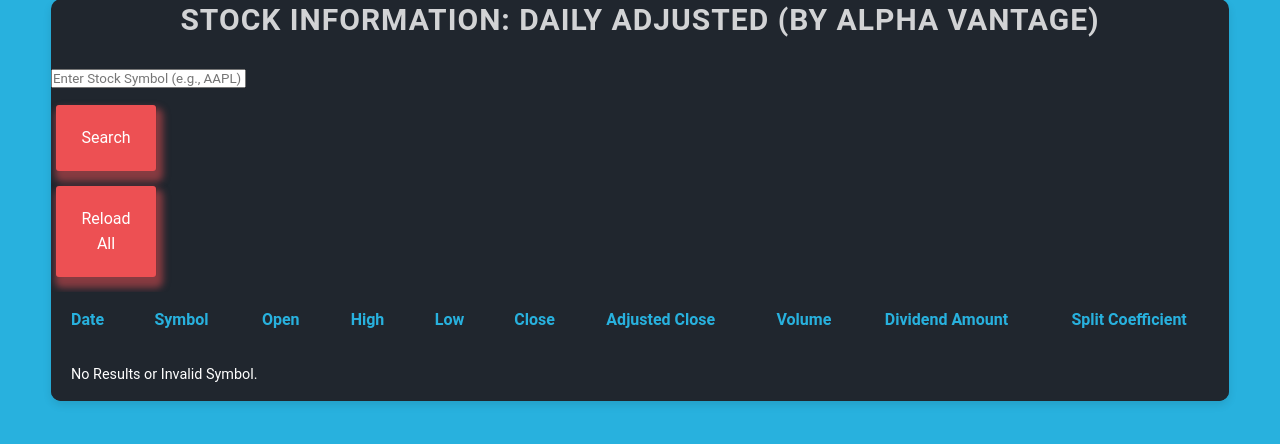
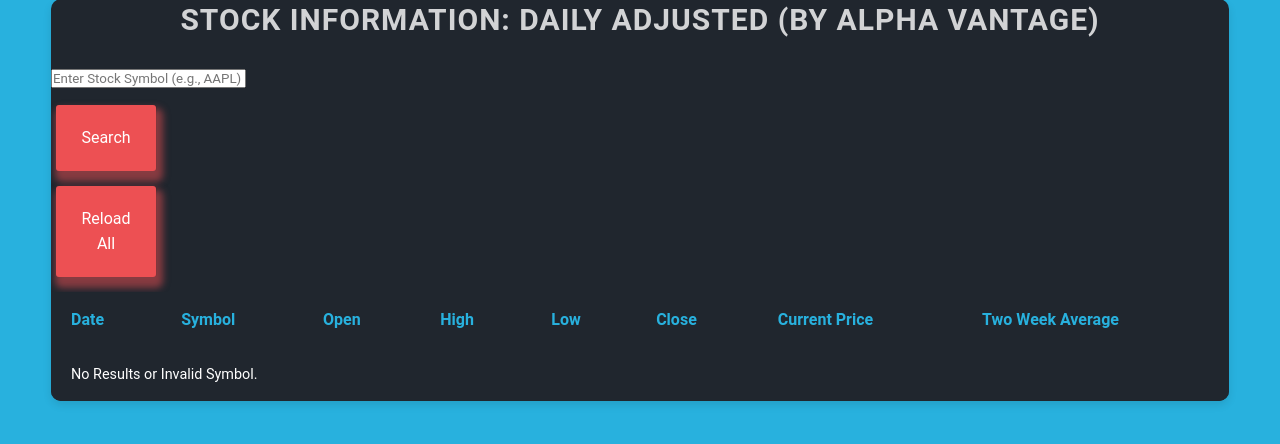
Before and after one commit to achen0329/StockOptions-OFFICIAL, a Flask app: template templates/index.html in a window 1280 px wide. Shown: the part 200-644 px from the top of the page. Run offline with Flask 3, Linux system fonts and the light colour scheme; the template is opened without the code that fills it, so the values that code supplies are empty.

Commit message:
Update method for market closing, calculate avg

```diff
--- a/app.py
+++ b/app.py
@@ -10,6 +10,36 @@
 available_stocks = ["PTON", "GME", "COIN", "ZM", "BYND", "AMC", "RBLX", "AAPL", "AMZN", "NVDA", "ACB", "SHOP", "NFLX", "DIS", "GOOG", "TSLA", "META", "MSFT"]
 
 # ... Keep the rest of the code as is, except for the class definition ...
+
+
+def get_stock_data_for_two_weeks(symbol):
+    base_url = 'https://www.alphavantage.co/query'
+    params = {
+        'function': 'TIME_SERIES_DAILY_ADJUSTED',
+        'symbol': symbol,
+        'apikey': ALPHA_VANTAGE_API_KEY,
+        'outputsize': 'full'  # Changed to 'full' to get more data
+    }
+    response = requests.get(base_url, params=params)
+
+    if response.status_code != 200:
+        raise AlphaVantageApiException(response.status_code)
+
+    data = response.json()
+    time_series = data.get('Time Series (Daily)', {})
+
+    # Sort the dates and get the last 10 trading days
+    sorted_dates = sorted(time_series.keys(), reverse=True)[:10]
+    last_10_days_data = [time_series[date] for date in sorted_dates]
+
+    return last_10_days_data
+
+def calculate_two_week_average(stock_data):
+    total = sum(float(day_data['4. close']) for day_data in stock_data)
+    average = total / len(stock_data)
+    return round(average, 2)
+
+
 def get_stock_data(symbol):
     base_url = 'https://www.alphavantage.co/query'
     params = {
@@ -24,28 +54,46 @@
         raise AlphaVantageApiException(response.status_code)
 
     data = response.json()
+    time_series = data.get('Time Series (Daily)', {})
 
-    # Calculate yesterday's date in YYYY-MM-DD format
-    yesterday = (datetime.now() - timedelta(days=1)).strftime('%Y-%m-%d')
+    # Function to get the last weekday
+    def get_last_weekday(date):
+        while date.weekday() > 4:  # Mon-Fri are 0-4
+            date -= timedelta(days=1)
+        return date
 
-    if 'Time Series (Daily)' in data and yesterday in data['Time Series (Daily)']:
-        daily_data = data['Time Series (Daily)'][yesterday]
-        # Flatten the data and add the symbol
+    last_weekday = get_last_weekday(datetime.now() - timedelta(days=1))
+
+    # Check for the last available data
+    while last_weekday.strftime('%Y-%m-%d') not in time_series:
+        last_weekday = get_last_weekday(last_weekday - timedelta(days=1))
+
+    last_date_str = last_weekday.strftime('%Y-%m-%d')
+    if last_date_str in time_series:
+        daily_data = time_series[last_date_str]
         flattened_data = {
-            'date': yesterday,
+            'date': last_date_str,
             'symbol': symbol,
-            'open': daily_data.get('1. open'),
-            'high': daily_data.get('2. high'),
-            'low': daily_data.get('3. low'),
-            'close': daily_data.get('4. close'),
-            'adjusted_close': daily_data.get('5. adjusted close'),  # Make sure the key matches the API response
-            'volume': daily_data.get('6. volume'),
-            'dividend_amount': daily_data.get('7. dividend amount'),  # Make sure the key matches the API response
-            'split_coefficient': daily_data.get('8. split coefficient')  # Make sure the key matches the API response
+            'open': round(float(daily_data.get('1. open')), 2),
+            'high': round(float(daily_data.get('2. high')), 2),
+            'low': round(float(daily_data.get('3. low')), 2),
+            'close': round(float(daily_data.get('4. close')), 2),
         }
+
+        # Now call get_stock_data_for_two_weeks to get data for the two-week average
+        two_weeks_data = get_stock_data_for_two_weeks(symbol)
+        current_price = round(float(two_weeks_data[0]['4. close']), 2)
+        two_week_average = round(calculate_two_week_average(two_weeks_data), 2)
+
+
+        # Now append the current price and two-week average to the flattened data
+        flattened_data['current_price'] = current_price
+        flattened_data['two_week_average'] = two_week_average
+
         return flattened_data
     else:
         return None
+
 
 
 @app.route('/', methods=['GET', 'POST'])
--- a/templates/index.html
+++ b/templates/index.html
@@ -35,10 +35,9 @@
                         <th>High</th>
                         <th>Low</th>
                         <th>Close</th>
-                        <th>Adjusted Close</th>
-                        <th>Volume</th>
-                        <th>Dividend Amount</th>
-                        <th>Split Coefficient</th>
+                        <th>Current Price</th>
+                        <th>Two Week Average</th>
+
                     </tr>
                 </thead>
                 <tbody>
@@ -55,10 +54,8 @@
                                 <td>{{ stock.high }}</td>
                                 <td>{{ stock.low }}</td>
                                 <td>{{ stock.close }}</td>
-                                <td>{{ stock.adjusted_close }}</td>
-                                <td>{{ stock.volume }}</td>
-                                <td>{{ stock.dividend_amount }}</td>
-                                <td>{{ stock.split_coefficient }}</td>
+                                <td>{{ stock.current_price }}</td>
+                                <td>{{ stock.two_week_average }}</td>
                             </tr>
                         {% endfor %}
                     {% endif %}
```
